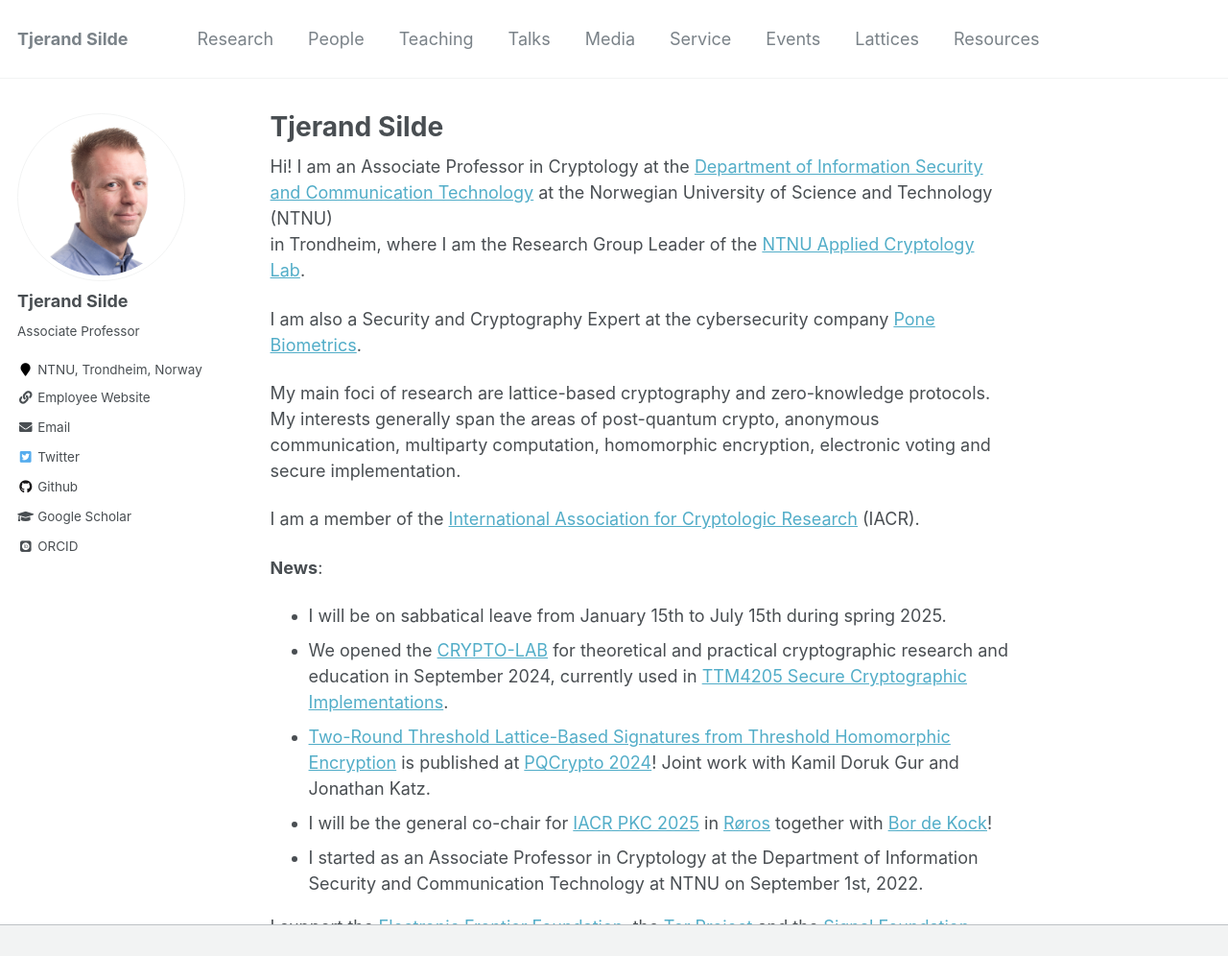
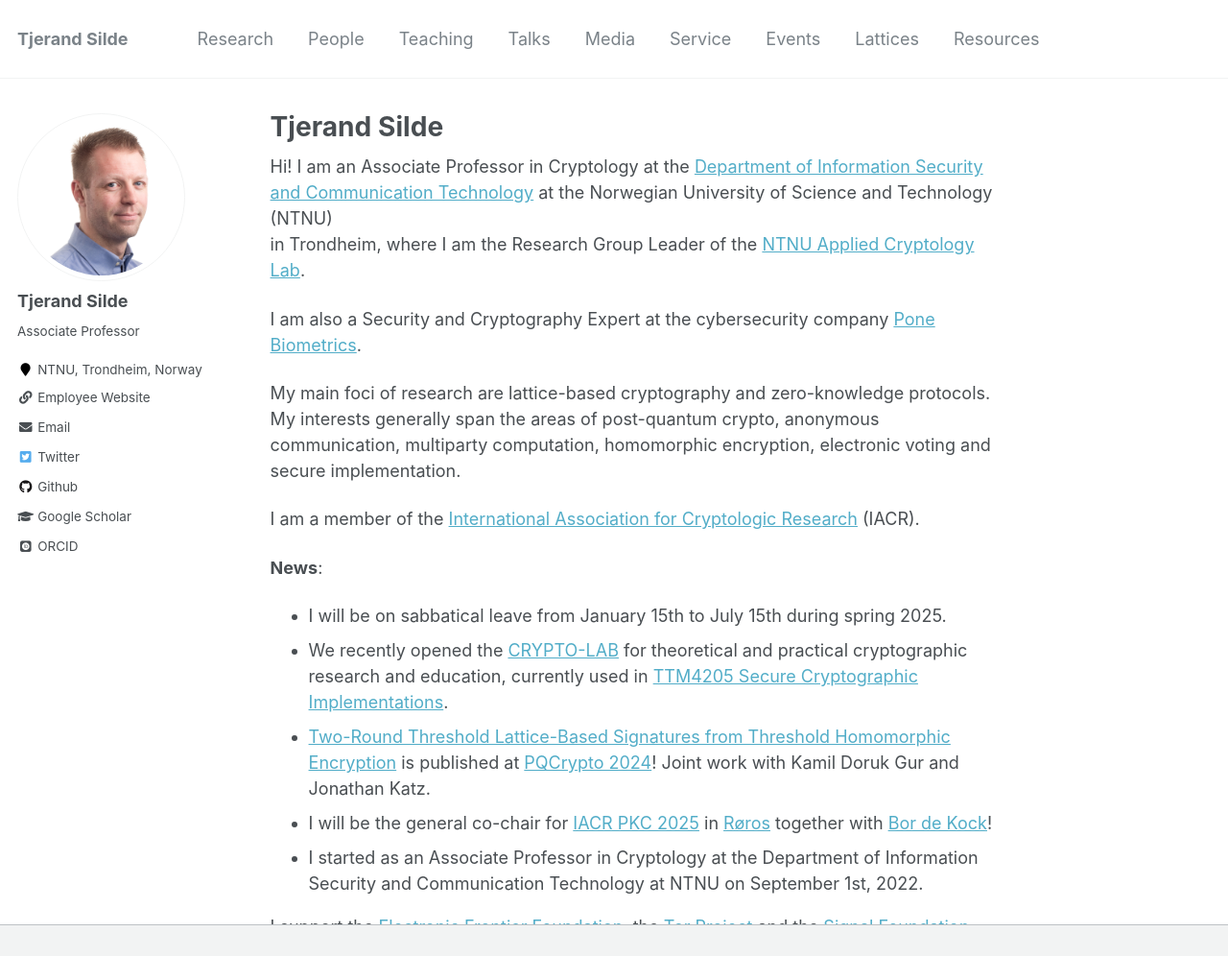
Before and after one commit to tjesi/tjesi.github.io, a Jekyll site: the page built from _pages/about.md, in a window 1280 px wide and 1192 px high, cut to the strip 0-996 px from the top of the window. Shown: the whole strip at 96% size. Built offline with Jekyll 4.4.1, drawn with Linux system fonts in a browser that asks for light colours; some web fonts are replaced.

Commit message:
Update about.md

```diff
--- a/_pages/about.md
+++ b/_pages/about.md
@@ -20,7 +20,7 @@
 **News**:
 
 - I will be on sabbatical leave from January 15th to July 15th during spring 2025.
-- We opened the [CRYPTO-LAB](cryptolab) for theoretical and practical cryptographic research and education in September 2024, currently used in [TTM4205 Secure Cryptographic Implementations](http://ttm4205.iik.ntnu.no).
+- We recently opened the [CRYPTO-LAB](cryptolab) for theoretical and practical cryptographic research and education, currently used in [TTM4205 Secure Cryptographic Implementations](http://ttm4205.iik.ntnu.no).
 - [Two-Round Threshold Lattice-Based Signatures from Threshold Homomorphic Encryption](https://eprint.iacr.org/2023/1318) is published at [PQCrypto 2024](https://www.maths.ox.ac.uk/events/conferences/pqcrypto-2024)! Joint work with Kamil Doruk Gur and Jonathan Katz.
 - I will be the general co-chair for [IACR PKC 2025](https://pkc.iacr.org/2025) in [Røros](https://www.visitnorway.com/places-to-go/trondelag/roros) together with [Bor de Kock](https://bordekock.nl)!
 - I started as an Associate Professor in Cryptology at the Department of Information Security and Communication Technology at NTNU on September 1st, 2022.
```
